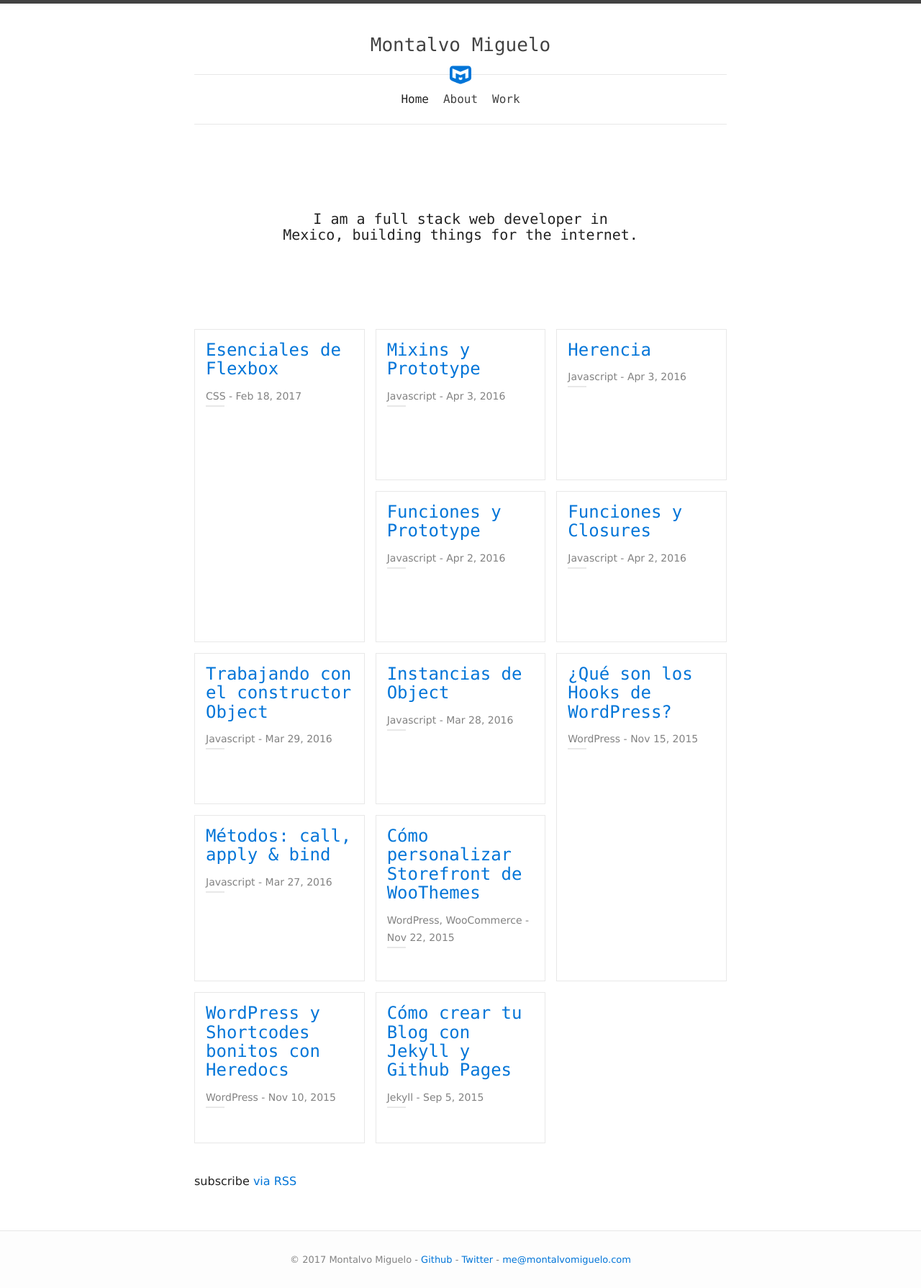
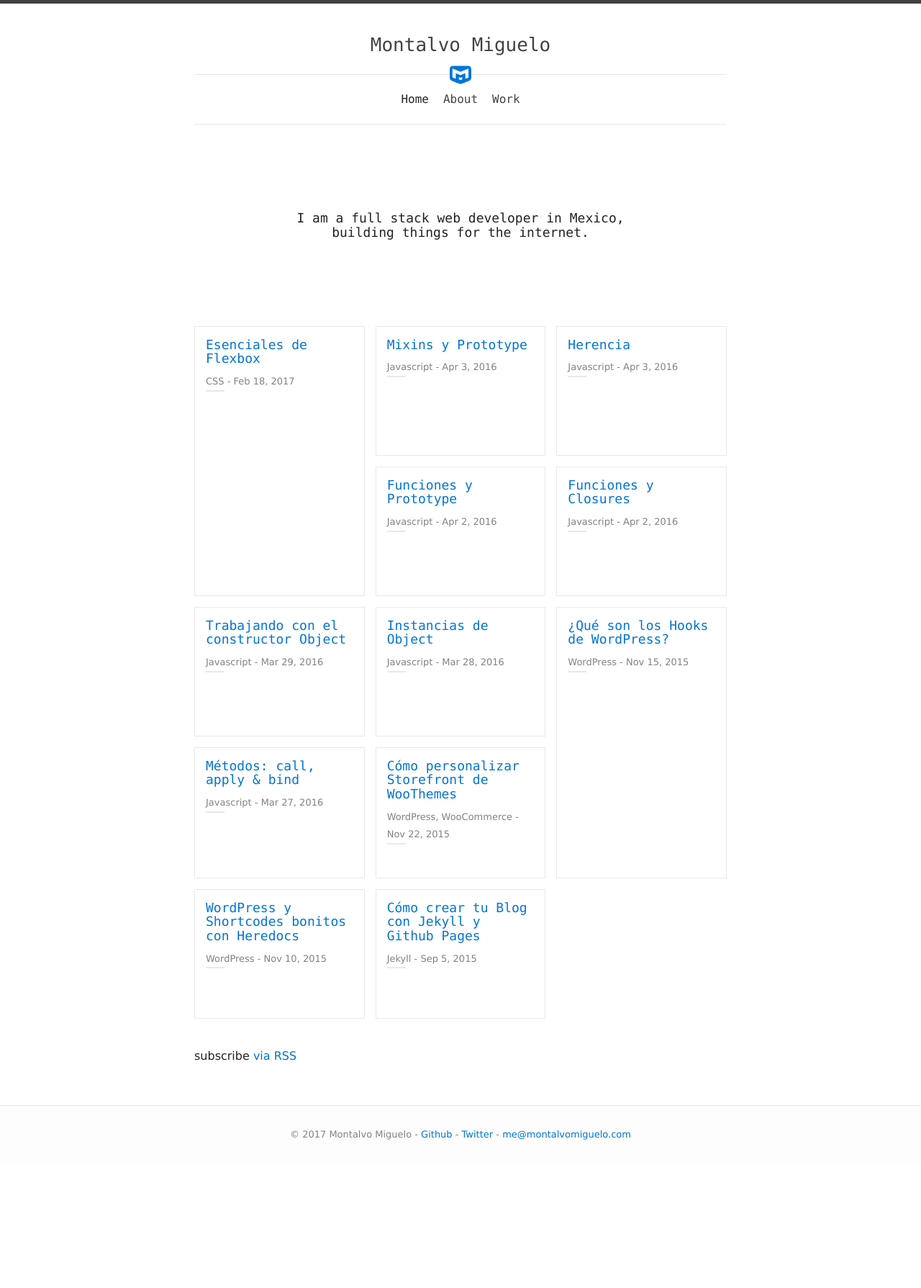
Before and after one commit to montalvomiguelo/montalvomiguelo.github.io, a Jekyll site: the page built from index.html, in a window 1280 px wide. Shown: the whole page at 72% size. Built offline with Jekyll 4.4.1, drawn with Linux system fonts in a browser that asks for light colours; after the commit the page ends 1616 px from its top, so only the background shows below that.

Commit message:
updte headings font size

```diff
--- a/_sass/_layout.scss
+++ b/_sass/_layout.scss
@@ -84,7 +84,7 @@
   background: darken($background-color, .6%);
   border-top: 1px solid $grey-color-light;
   padding: $spacing-unit 0;
-  font-size: 81.25%;
+  font-size: $small-font-size;
   color: $grey-color;
   text-align: center;
 }
@@ -100,21 +100,26 @@
 }
 
 .page-heading {
-  font-size: 20px;
-  margin: $spacing-unit * 2 0 $spacing-unit * 3;
+  font-size: 26px;
+  margin: $spacing-unit * 2 0 $spacing-unit * $phi;
   text-align: center;
 
   @include media-query($post-palm) {
     margin-top: $spacing-unit * 3;
-    margin-bottom: $spacing-unit * 4;
   }
 }
 
 .site-description {
   @extend .page-heading;
+  font-size: 18px;
   max-width: $content-width / $phi;
   margin-left: auto;
   margin-right: auto;
+  margin-bottom: $spacing-unit * 3;
+
+  @include media-query($post-palm) {
+    margin-bottom: $spacing-unit * 4;
+  }
 }
 
 %post-list {
@@ -152,7 +157,7 @@
   @include element(item) {
     @include display-flexbox();
     margin-bottom: $spacing-unit / 2;
-    min-height: $spacing-unit / 2 * 14;
+    min-height: $spacing-unit / 2 * 12;
 
     @include media-query($post-palm) {
       padding-left: $spacing-unit / 2;
@@ -209,9 +214,9 @@
 }
 
 .post-link {
+  @include flex-grow(1);
   border: 1px solid $grey-color-light;
   padding: $spacing-unit / 2 $spacing-unit / 2 $spacing-unit * $phi;
-  width: 100%;
 
   &:hover {
     background: darken($background-color, .6%);
@@ -224,7 +229,7 @@
   }
 
   h2 {
-    font-size: 24px;
+    font-size: 18px;
   }
 
   .post-meta {
@@ -270,40 +275,24 @@
 }
 
 .post-title {
-  font-size: 36px;
+  font-size: 26px;
   line-height: 1;
   margin-bottom: $spacing-unit / 6;
-
-  @include media-query($post-laptop) {
-    font-size: 42px;
-  }
 }
 
 .post-content {
   margin-bottom: $spacing-unit;
 
   h2 {
-    font-size: 28px;
-
-    @include media-query($post-laptop) {
-      font-size: 32px;
-    }
+    font-size: 22px;
   }
 
   h3 {
-    font-size: 22px;
-
-    @include media-query($post-laptop) {
-      font-size: 26px;
-    }
+    font-size: 16px;
   }
 
   h4 {
-    font-size: 18px;
-
-    @include media-query($post-laptop) {
-      font-size: 20px;
-    }
+    font-size: 12px;
   }
 }
 
--- a/css/main.scss
+++ b/css/main.scss
@@ -12,7 +12,7 @@ $header-font-family: "Lucida Console", Monaco, monospace;
 $base-font-size:   16px;
 $base-font-weight: 400;
 $headings-font-weight: 500;
-$small-font-size:  $base-font-size * 0.875;
+$small-font-size:  $base-font-size * 0.8125;
 $base-line-height: 1.5;
 
 $spacing-unit:     30px;
```
